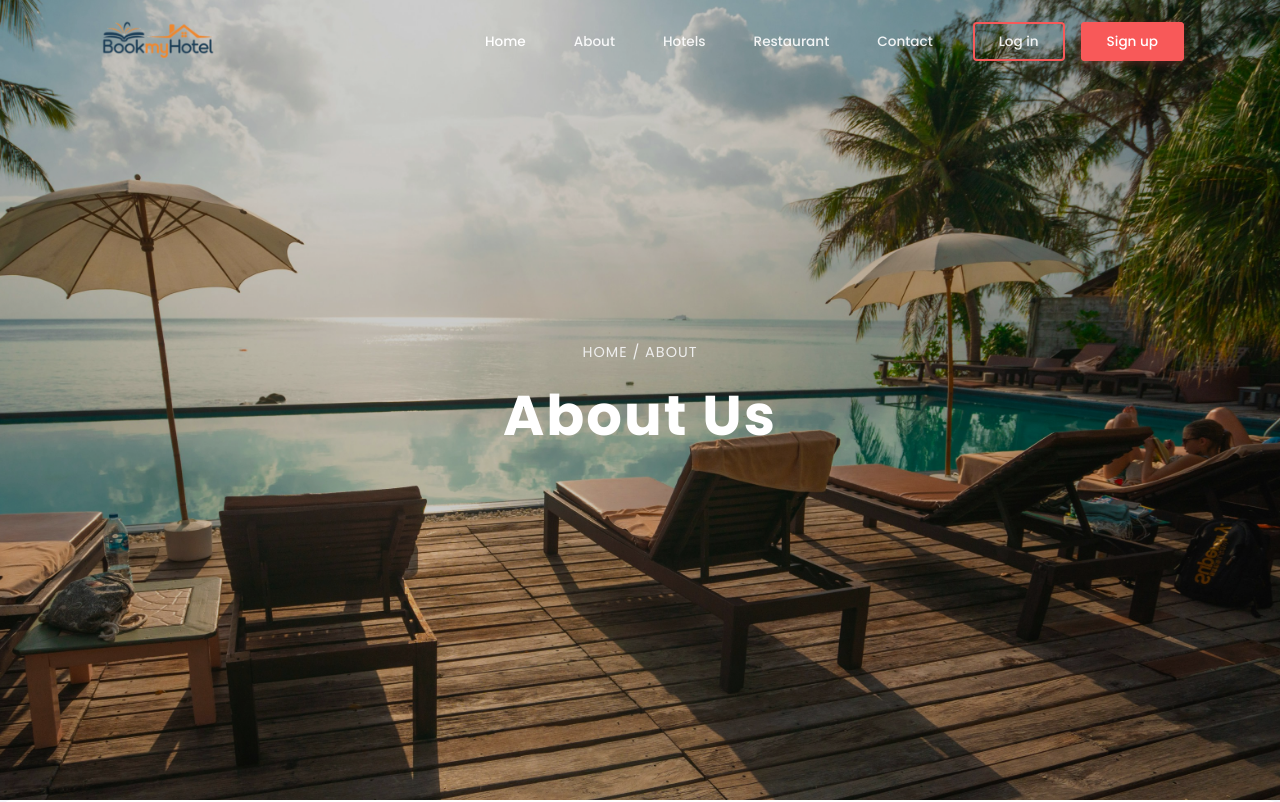
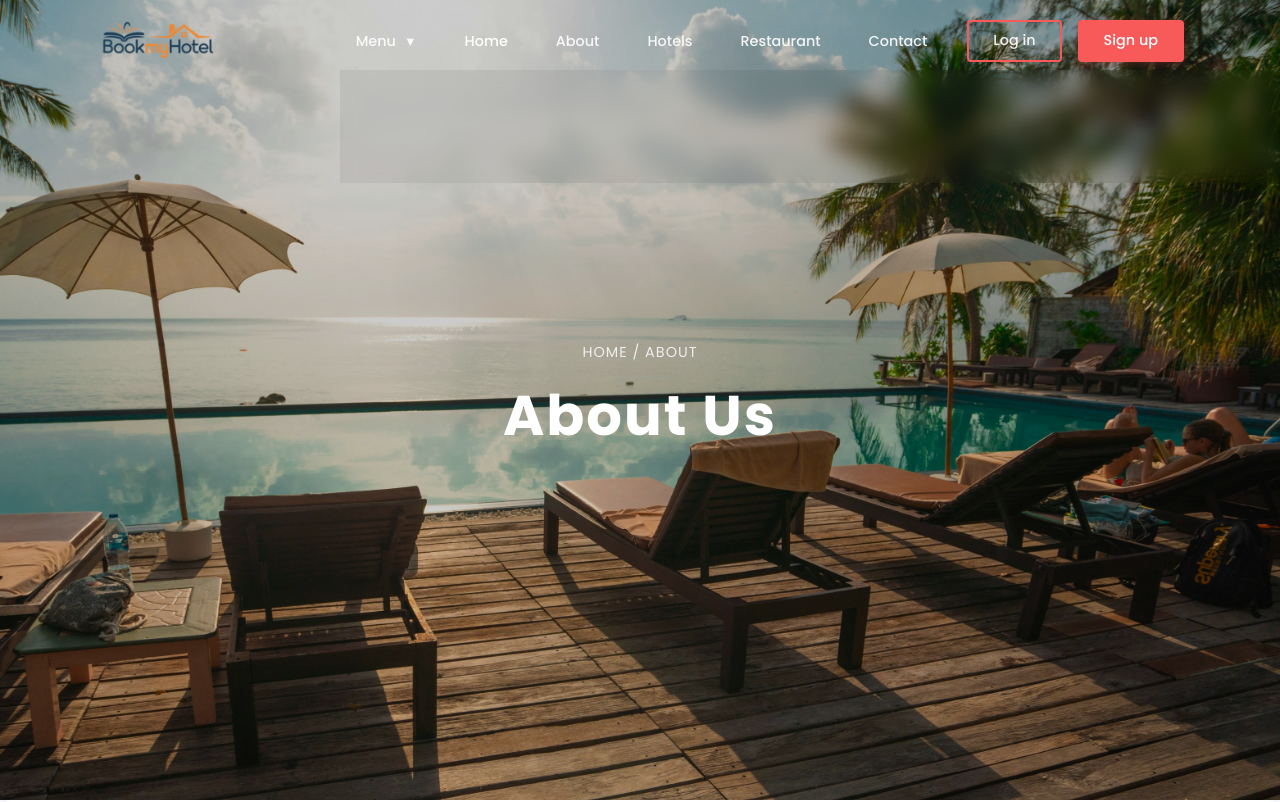
Before and after one commit to FL4ME-SUVO/BookMyHotel, a React (Create React App) app: page /about in a window 1280 px wide. Shown: the top 802 px of the page. Built offline with nearby package versions, Linux system fonts and the light colour scheme.

Commit message:
Navbar updated

```diff
--- a/src/components/Navbar/Navbar.css
+++ b/src/components/Navbar/Navbar.css
@@ -48,6 +48,7 @@
   color: rgba(255, 255, 255, 0.9);
   padding: 0.5rem 1rem;
   transition: var(--transition);
+  font-size: 0.9rem;
   font-weight: 500;
   text-decoration: none;
   border-radius: 4px;
@@ -64,7 +65,7 @@
   border: 2px solid var(--primary-color);
   padding: 0.5rem 1.5rem !important;
   margin-left: 0.5rem;
-
+  display: inline-block; /* Ensure it doesn't take full width */
 }
 
 .btn-login:hover {
@@ -78,6 +79,7 @@
   color: white !important;
   padding: 0.5rem 1.5rem !important;
   box-shadow: 0 2px 10px rgba(248, 89, 89, 0.3);
+  display: inline-block; /* Ensure it doesn't take full width */
 }
 
 .btn-signup:hover {
@@ -86,6 +88,32 @@
   box-shadow: 0 4px 15px rgba(248, 89, 89, 0.4);
   text-decoration: none;
 }
+
+/* Responsive Styles for Buttons */
+@media (max-width: 991px) {
+  .btn-login,
+  .btn-signup {
+    margin: 0.5rem 0; /* Add some vertical margin */
+    width: 100%; /* Make buttons take full width */
+    text-align: center;
+  }
+}
+
+/* Mobile Specific Button Adjustments */
+@media (max-width: 767px) {
+  .btn-login,
+  .btn-signup {
+    width: 100%; /* Make both buttons take full width on small screens */
+    margin: 0.5rem 0; /* Add vertical margin to separate buttons */
+    padding: 1rem 1.5rem; /* Adjust padding for smaller screens */
+    box-sizing: border-box; /* Ensure padding and width are calculated correctly */
+  }
+
+  .btn-signup {
+    background-color: var(--primary-color); /* Keep the primary color for signup button */
+  }
+}
+
 
 /* Scrolled State */
 .navbar.scrolled {
@@ -171,6 +199,105 @@
 .navbar.scrolled .navbar-toggler-icon::after {
   background: var(--dark-color);
 }
+/* Dropdown Menu Styles */
+.nav-item.dropdown {
+  position: relative;
+}
+
+.dropdown-menu {
+  position: fixed; /* Changed from absolute to fixed */
+  top: 70px; /* Adjust this based on your navbar height */
+  left: auto;
+  right: auto;
+  background: rgba(0, 0, 0, 0.95); /* More opaque background */
+  backdrop-filter: blur(10px);
+  box-shadow: 0 10px 25px rgba(0, 0, 0, 0.2);
+  border-radius: 8px;
+  list-style: none;
+  padding: 0.5rem 0;
+  width: 220px; /* Slightly wider */
+  z-index: 1000;
+  opacity: 0;
+  visibility: hidden;
+  transition: all 0.3s ease;
+  transform: translateY(15px);
+  margin-left: -20px; /* Adjust alignment */
+  border: 1px solid rgba(255, 255, 255, 0.1); /* Subtle border */
+}
+
+.dropdown-menu.show {
+  opacity: 1;
+  visibility: visible;
+  transform: translateY(0);
+}
+
+.dropdown-item {
+  padding: 0.8rem 1.5rem;
+  color: white !important;
+  text-decoration: none !important;
+  display: block;
+  font-size: 0.95rem;
+  transition: all 0.3s ease;
+  border-left: 3px solid transparent;
+}
+
+.dropdown-item:hover {
+  background-color: rgba(248, 89, 89, 0.3);
+  border-left: 3px solid var(--primary-color);
+  padding-left: 1.7rem;
+}
+
+/* Chevron animation */
+.dropdown-chevron {
+  margin-left: 0.5rem;
+  font-size: 0.8rem;
+  transition: transform 0.3s ease;
+}
+
+.nav-item.dropdown:hover .dropdown-chevron,
+.nav-item.dropdown:focus-within .dropdown-chevron {
+  transform: rotate(180deg);
+}
+
+/* Mobile styles */
+@media (max-width: 991px) {
+  .dropdown-menu {
+    position: static;
+    opacity: 1;
+    visibility: visible;
+    transform: none;
+    background: rgba(0, 0, 0, 0.05);
+    width: 100%;
+    max-height: 0;
+    overflow: hidden;
+    transition: max-height 0.3s ease;
+    margin-left: 0;
+    border: none;
+    border-radius: 0;
+    box-shadow: none;
+    top: auto;
+  }
+
+  .dropdown-menu.show {
+    max-height: 300px;
+    padding: 0.5rem 0;
+  }
+
+  .dropdown-item {
+    color: var(--dark-color) !important;
+    padding: 0.75rem 1rem !important;
+    border-left: none !important;
+  }
+
+  .dropdown-item:hover {
+    padding-left: 1rem !important;
+    background-color: rgba(248, 89, 89, 0.1);
+  }
+
+  .navbar.scrolled .dropdown-item {
+    color: var(--dark-color) !important;
+  }
+}
 
 /* Responsive Styles */
 @media (max-width: 991px) {
--- a/src/components/Navbar/Navbar.jsx
+++ b/src/components/Navbar/Navbar.jsx
@@ -5,6 +5,7 @@ import './Navbar.css';
 function Navbar() {
   const [isScrolled, setIsScrolled] = useState(false);
   const [isMenuOpen, setIsMenuOpen] = useState(false);
+  const [isDropdownOpen, setIsDropdownOpen] = useState(false);
 
   useEffect(() => {
     const handleScroll = () => {
@@ -17,6 +18,23 @@ function Navbar() {
 
   const toggleMenu = () => {
     setIsMenuOpen(!isMenuOpen);
+  };
+
+  const toggleDropdown = () => {
+    setIsDropdownOpen(!isDropdownOpen);
+  };
+
+  // For desktop hover behavior
+  const openDropdown = () => {
+    if (window.innerWidth > 991) {
+      setIsDropdownOpen(true);
+    }
+  };
+
+  const closeDropdown = () => {
+    if (window.innerWidth > 991) {
+      setIsDropdownOpen(false);
+    }
   };
 
   return (
@@ -40,26 +58,51 @@ function Navbar() {
         {/* Navigation Links */}
         <div className={`navbar-collapse ${isMenuOpen ? 'show' : ''}`}>
           <ul className="navbar-nav">
+
+            {/* Menu Dropdown */}
+            <li
+              className="nav-item dropdown"
+              onClick={toggleDropdown}
+              onMouseEnter={openDropdown}
+              onMouseLeave={closeDropdown}
+            >
+              <span className="nav-link">
+                Menu
+                <span className="dropdown-chevron">&#9660;</span>
+              </span>
+              <ul className={`dropdown-menu ${isDropdownOpen ? 'show' : ''}`}>
+                <li>
+                  <Link to="/admin/login" className="dropdown-item" onClick={() => setIsMenuOpen(false)}>Admin Login</Link>
+                </li>
+                <li>
+                  <Link to="/user/dashboard" className="dropdown-item" onClick={() => setIsMenuOpen(false)}>User Dashboard</Link>
+                </li>
+              </ul>
+            </li>
+
             <li className="nav-item">
-              <Link to="/" className="nav-link active">Home</Link>
+              <Link to="/" className="nav-link active" onClick={() => setIsMenuOpen(false)}>Home</Link>
+            </li>
+
+            <li className="nav-item">
+              <Link to="/about" className="nav-link" onClick={() => setIsMenuOpen(false)}>About</Link>
             </li>
             <li className="nav-item">
-              <Link to="/about" className="nav-link">About</Link>
+              <Link to="/hotels" className="nav-link" onClick={() => setIsMenuOpen(false)}>Hotels</Link>
             </li>
             <li className="nav-item">
-              <Link to="/hotels" className="nav-link">Hotels</Link>
+              <Link to="/restaurant" className="nav-link" onClick={() => setIsMenuOpen(false)}>Restaurant</Link>
             </li>
             <li className="nav-item">
-              <Link to="/restaurant" className="nav-link">Restaurant</Link>
+              <Link to="/contact" className="nav-link" onClick={() => setIsMenuOpen(false)}>Contact</Link>
+            </li>
+
+            {/* Auth Links */}
+            <li className="nav-item">
+              <Link to="/auth" className="nav-link btn-login" onClick={() => setIsMenuOpen(false)}>Log in</Link>
             </li>
             <li className="nav-item">
-              <Link to="/contact" className="nav-link">Contact</Link>
-            </li>
-            <li className="nav-item">
-              <Link to="/auth" className="nav-link btn-login">Log in</Link>
-            </li>
-            <li className="nav-item">
-              <Link to="/auth" className="nav-link btn-signup">Sign up</Link>
+              <Link to="/auth" className="nav-link btn-signup" onClick={() => setIsMenuOpen(false)}>Sign up</Link>
             </li>
           </ul>
         </div>
```
